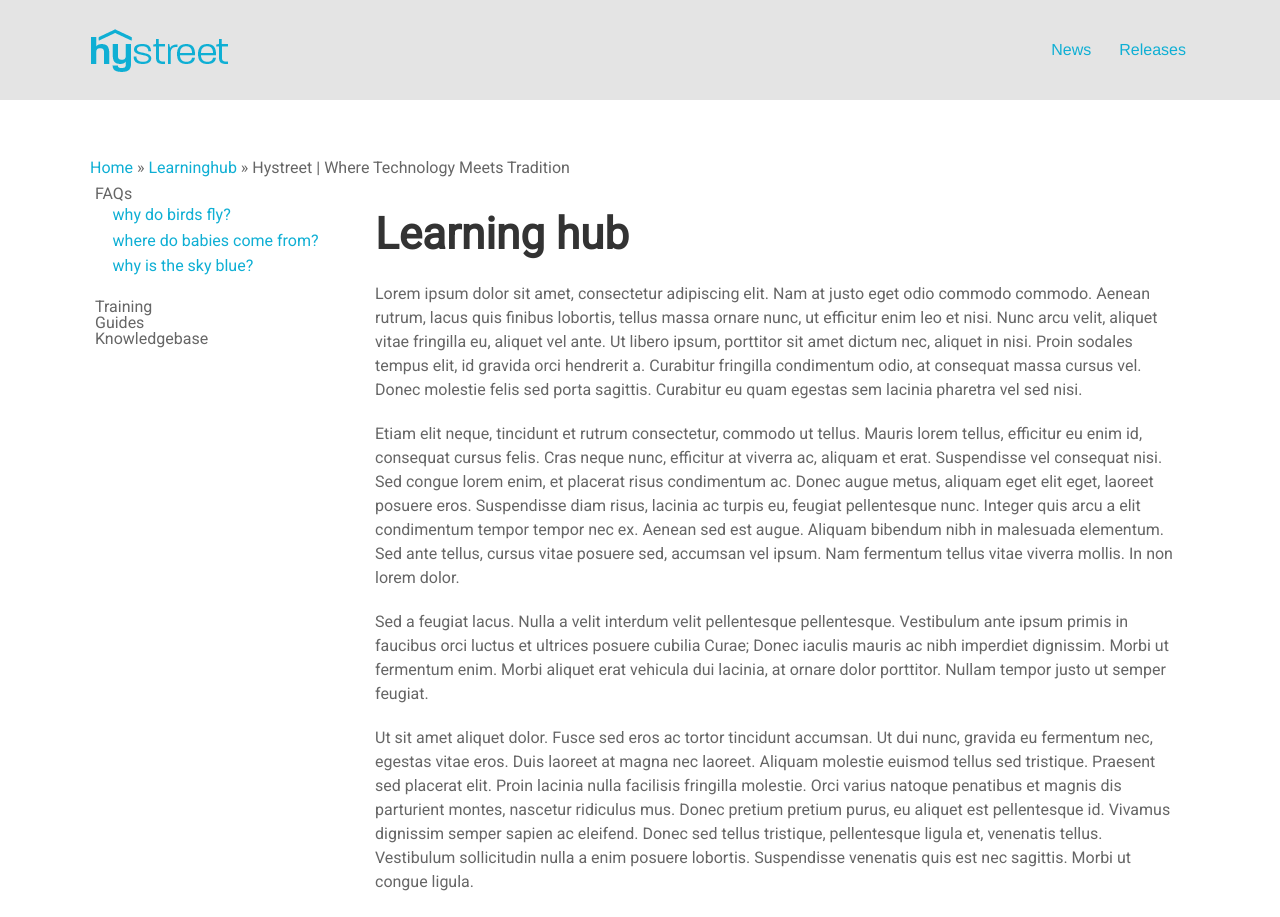
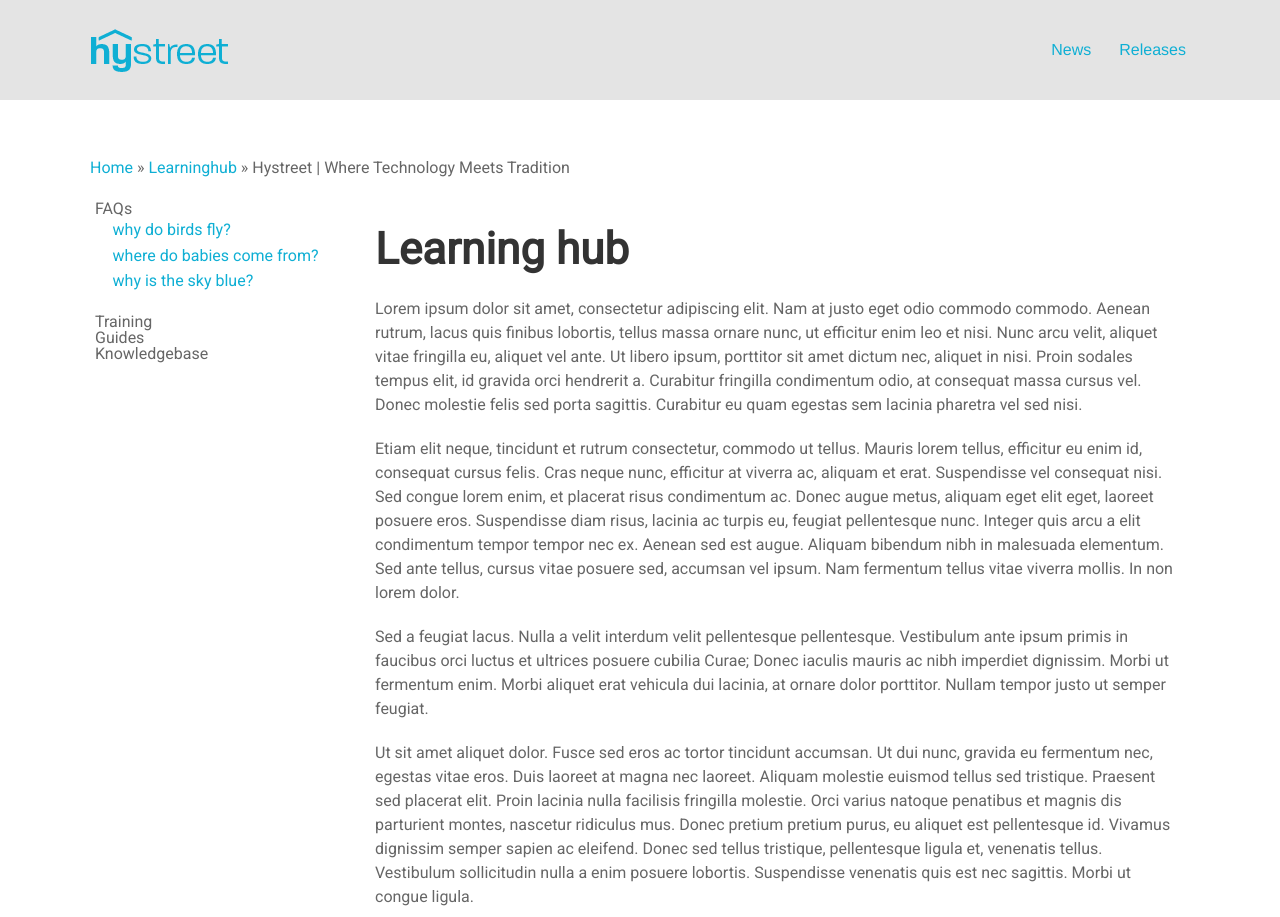
Before and after one commit to josh-brough/learninghub, a Jekyll site: the page built from index.html, in a window 1280 px wide. Shown: the top 917 px of the page. Built offline with Jekyll 4.4.1, drawn with Linux system fonts in a browser that asks for light colours; some web fonts are replaced; a script that is not in the unit is left out; the list of posts is cut into pages by our own code.

Commit message:
adding larger bottom padding breadcrumbs

```diff
--- a/css/style.css
+++ b/css/style.css
@@ -1290,6 +1290,6 @@
 }
 
 .topnav {
- 	padding: 10px;
+ 	padding: 10px 10px 25px 10px;
   text-transform: capitalize;
 }
```
